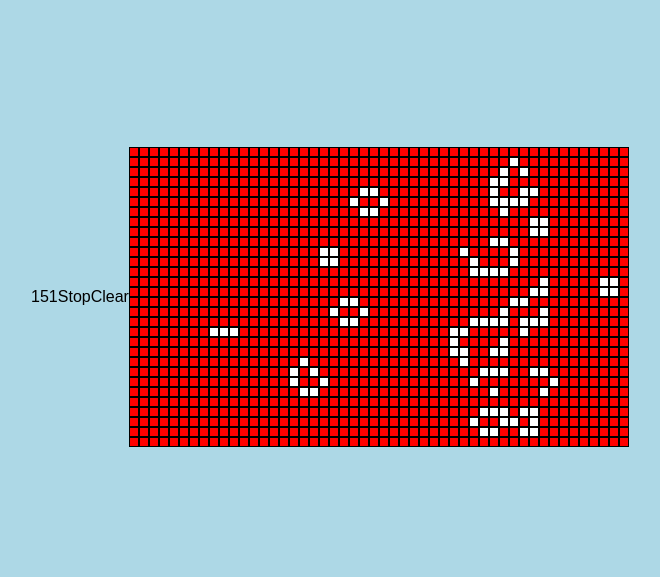
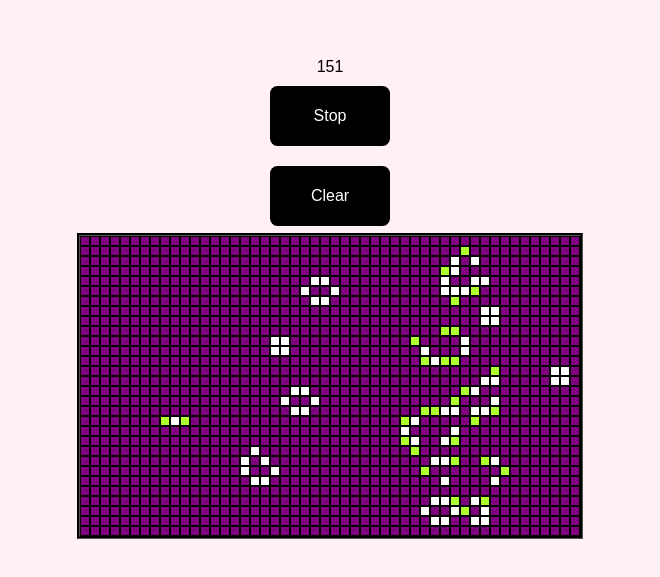
Before and after one commit to abhinav-m/for-the-web, a React (Create React App) app in the folder DataVis/game-of-life/: page / in a window 1280 px wide. Shown: the part 103-680 px from the top of the page, without its empty margins (310-970 px from the left). Built offline with nearby package versions, Linux system fonts and the light colour scheme.

Commit message:
Added all core functionalities, made multiple ui changes, added functionality for new life being generated in different color

```diff
--- a/DataVis/game-of-life/src/App.css
+++ b/DataVis/game-of-life/src/App.css
@@ -12,10 +12,14 @@
   background: white; }
 
 .dead {
-  background: red; }
+  background: purple; }
+
+.new-life {
+  background: greenyellow; }
 
 .App {
-  background: lightblue;
+  background: lavenderblush;
+  flex-direction: column;
   display: flex;
   justify-content: center;
   align-items: center;
@@ -31,8 +35,27 @@
   min-width: 500px;
   min-height: 300px;
   max-width: 500px;
-  max-height: 300px; }
+  max-height: 300px;
+  outline-style: groove;
+  outline-color: black; }
 
 .row {
   width: 500px;
   height: 10px; }
+
+.state-button {
+  height: 60px;
+  width: 120px;
+  background: black;
+  color: white;
+  text-align: center;
+  line-height: 60px;
+  border-radius: 7.5px;
+  margin: 10px;
+  transition: border-radius 0.25s; }
+
+.state-button:hover {
+  cursor: pointer;
+  background: white;
+  color: black;
+  border-radius: 15px; }
--- a/DataVis/game-of-life/src/App.js
+++ b/DataVis/game-of-life/src/App.js
@@ -5,7 +5,7 @@ import './App.css';
 //TODO: Multiple UI improvements needed
 //TODO: Add multiple sizes functionality.
 //Check responsiveness
-//FIXME: F
+
 
 //Helper function to initialize matrix.
 const Matrix = (rows, cols) => {
@@ -69,7 +69,8 @@ class App extends React.Component {
             liveCells: this.liveCells,//["0,25","0,26","0,27","14,25", "14,26", "14,27","15,0","16,0","17,0"],
             generationGap: 50,
             isPaused: false,
-            generation: 1
+            generation: 1,
+            oldLife: []
         }
 
         this.willLive = this.willLive.bind(this);
@@ -119,7 +120,8 @@ class App extends React.Component {
         let nextGen = this.state.generation + 1;
         this.setState({
             liveCells: newLiveCells,
-            generation: nextGen
+            generation: nextGen,
+            oldLife:liveCells
         })
     }
 
@@ -208,16 +210,19 @@ class App extends React.Component {
         let liveCells = this.state.liveCells;
         liveCells.push(e.target.id)
         this.setState({
-            liveCells: liveCells
-        })
+            liveCells: liveCells,
+
+        },()=>{  this.setState({ isPaused:true}) })
 
     }
 
     clearBoard() {
         let emptyBoard = [];
         this.setState({
+            oldLife: [],
             liveCells: emptyBoard,
-            generation: 0
+            generation: 0,
+            isPaused:true
         })
         this.stopSimulation();
     }
@@ -236,7 +241,7 @@ class App extends React.Component {
                         <  div className="row"
                             key={i}
                             id={i} > {
-                                r.map((e, j) => < div className={this.state.liveCells.includes(i + ',' + j) ? "cell live" : "cell dead"}
+                                r.map((e, j) => < div className={this.state.liveCells.includes(i + ',' + j) ? this.state.oldLife.includes(i+','+j) ?'cell live' :'cell new-life': 'cell dead'}
                                     key={i + "" + j}
                                     id={i + "," + j} > </div>)}
                         </div>
--- a/DataVis/game-of-life/src/App.scss
+++ b/DataVis/game-of-life/src/App.scss
@@ -15,11 +15,16 @@
 }
 
 .dead {
-    background: red;
+    background: purple;
+}
+
+.new-life {
+    background: greenyellow;
 }
 
 .App {
-    background: lightblue;
+    background: lavenderblush;
+    flex-direction: column;
     display: flex;
     justify-content: center;
     align-items: center;
@@ -37,9 +42,30 @@
     min-height: 300px;
     max-width: 500px;
     max-height: 300px;
+    outline-style: groove;
+    outline-color: black;
 }
 
 .row {
     width: 500px;
     height: 10px;
 }
+
+.state-button {
+    height: 60px;
+    width: 120px;
+    background: black;
+    color: white;
+    text-align: center;
+    line-height: 60px;
+    border-radius: 7.5px;
+    margin: 10px;
+    transition: border-radius 0.25s;
+}
+
+.state-button:hover {
+    cursor: pointer;
+    background: white;
+    color: black;
+    border-radius: 15px;
+}
```
